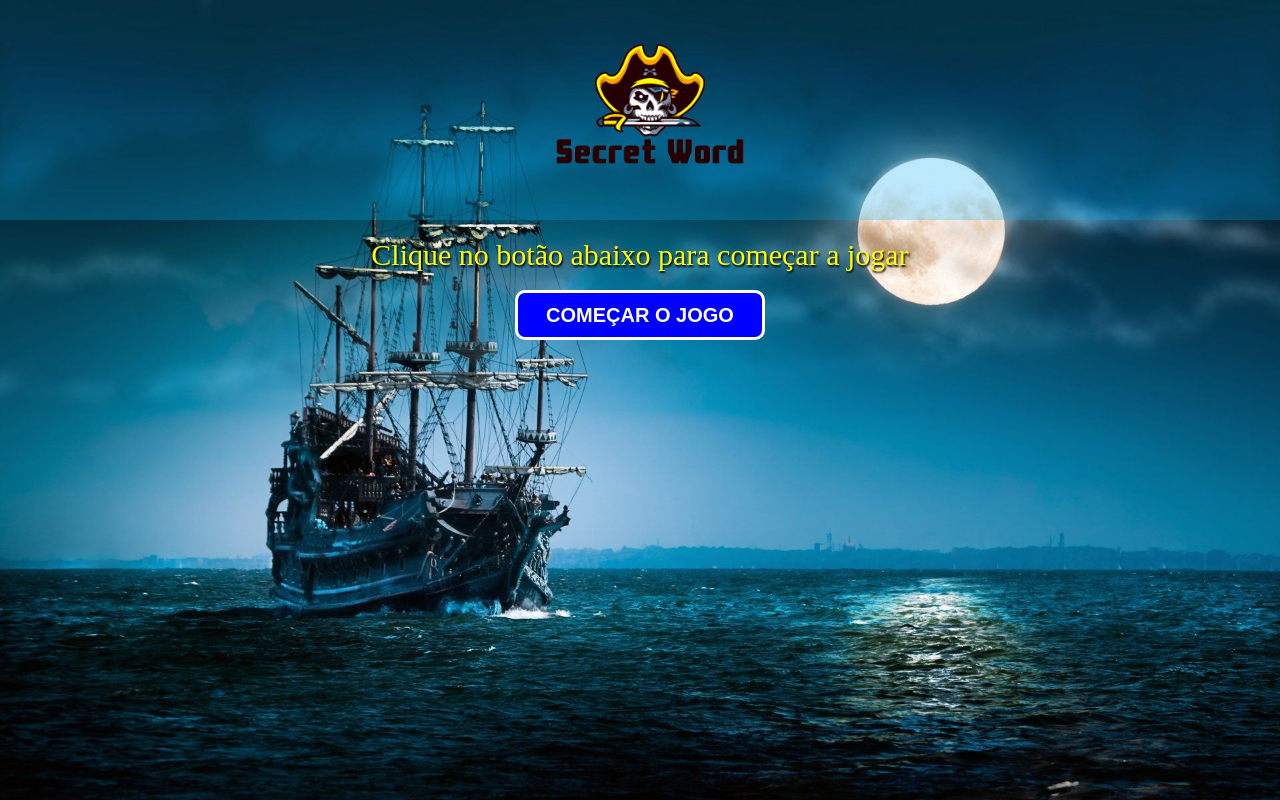
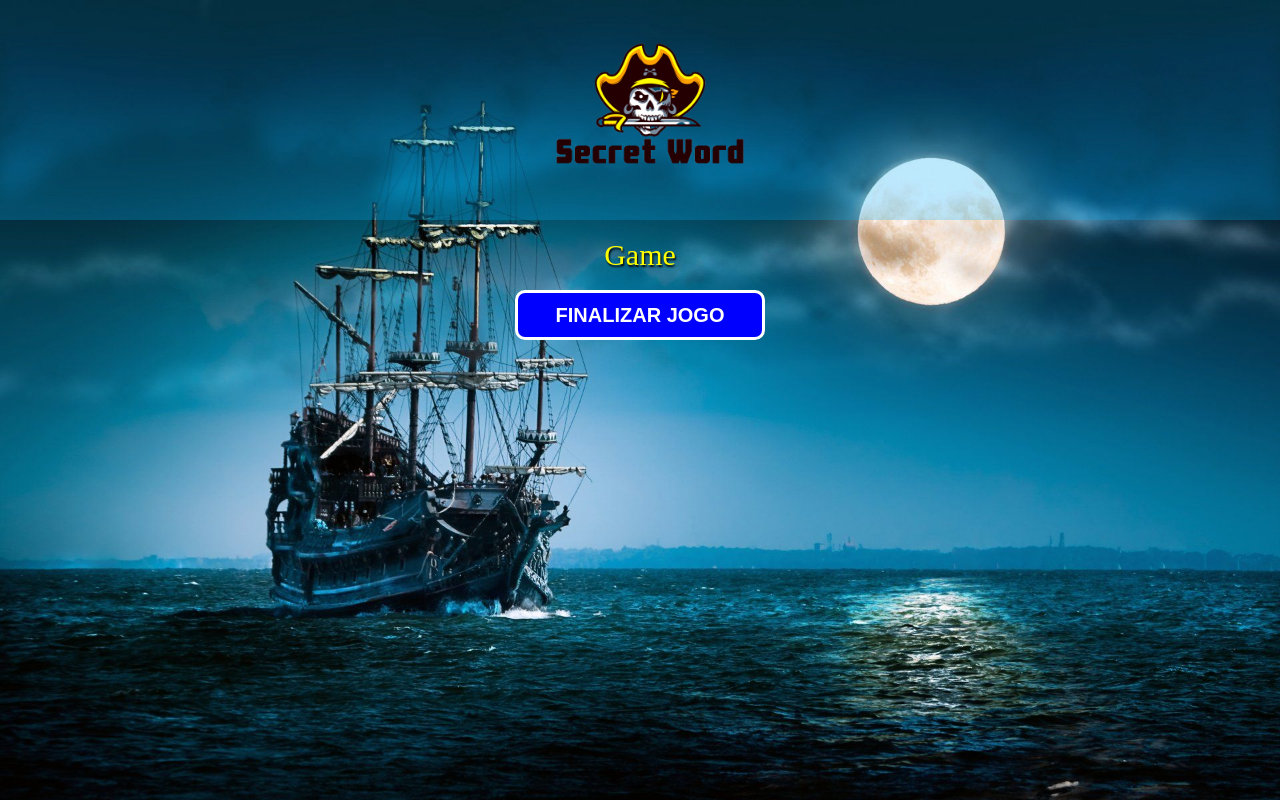
Before and after one commit to lucasroquesousa/secret-word, a React (Create React App) app: page / in a window 1280 px wide. Both pictures are taken after a click on the button "COMEÇAR O JOGO". Built offline with nearby package versions, Linux system fonts and the light colour scheme.

Commit message:
finalizando estilização dos componentes e criando as funcoes iniciais de estagios do jogo

```diff
--- a/src/App.js
+++ b/src/App.js
@@ -15,18 +15,34 @@ const stage = [
 ];
 
 function App() {
+  // iniciando o jogo na tela startScreen
   const [gameStage, setGameStage] = useState(stage[0].name);
 
+  // lista de palavras do jogo
   const [words] = useState(wordList);
-  console.log(words);
+
+  // start game do jogo
+  const startGame = () => {
+    setGameStage(stage[1].name);
+  };
+
+  // processo de entrada de letras
+  const verifiyLetter = () => {
+    setGameStage(stage[2].name);
+  };
+
+  // reiniciar o jogo
+  const retryGame = () => {
+    setGameStage(stage[0].name);
+  };
 
   return (
     <>
       <GlobalStyle />
       <Header />
-      {gameStage === "start" && <StartScreen />}
-      {gameStage === "game" && <Game />}
-      {gameStage === "end" && <EndGame />}
+      {gameStage === "start" && <StartScreen startGame={startGame} />}
+      {gameStage === "game" && <Game verifiyLetter={verifiyLetter} />}
+      {gameStage === "end" && <EndGame retryGame={retryGame} />}
     </>
   );
 }
--- a/src/components/End/index.jsx
+++ b/src/components/End/index.jsx
@@ -1,7 +1,12 @@
 import React from "react";
-
-const EndGame = () => {
-  return <div>index</div>;
+import { Container } from "./styles.module";
+const EndGame = ({ retryGame }) => {
+  return (
+    <Container>
+      <h2>Game Over</h2>
+      <button onClick={retryGame}>RESETAR JOGO</button>
+    </Container>
+  );
 };
 
 export default EndGame;
--- a/src/components/End/styles.module.js
+++ b/src/components/End/styles.module.js
@@ -0,0 +1,32 @@
+import styled from "styled-components";
+
+export const Container = styled.div`
+  display: flex;
+  flex-direction: column;
+  justify-content: center;
+  align-items: center;
+  gap: 20px;
+  padding: 20px;
+
+  h2 {
+    font-size: 30px;
+    text-shadow: 1px 2px 2px black;
+    color: yellow;
+  }
+  button {
+    width: 250px;
+    height: 50px;
+    color: white;
+    font-size: 20px;
+    font-weight: 700;
+    background-color: blue;
+    border-radius: 10px;
+    border: 3px solid white;
+    transition: 0.5s;
+    cursor: pointer;
+    :hover {
+      background-color: blueviolet;
+      color: yellowgreen;
+    }
+  }
+`;
--- a/src/components/Game/index.jsx
+++ b/src/components/Game/index.jsx
@@ -1,7 +1,15 @@
+// React imports
 import React from "react";
+// Css Imports
+import { Container } from "./styles.module";
 
-const Game = () => {
-  return <div>Game</div>;
+const Game = ({ verifiyLetter }) => {
+  return (
+    <Container>
+      <h2>Game</h2>
+      <button onClick={verifiyLetter}>FINALIZAR JOGO</button>
+    </Container>
+  );
 };
 
 export default Game;
--- a/src/components/Game/styles.module.js
+++ b/src/components/Game/styles.module.js
@@ -0,0 +1,32 @@
+import styled from "styled-components";
+
+export const Container = styled.div`
+  display: flex;
+  flex-direction: column;
+  justify-content: center;
+  align-items: center;
+  gap: 20px;
+  padding: 20px;
+
+  h2 {
+    font-size: 30px;
+    text-shadow: 1px 2px 2px black;
+    color: yellow;
+  }
+  button {
+    width: 250px;
+    height: 50px;
+    color: white;
+    font-size: 20px;
+    font-weight: 700;
+    background-color: blue;
+    border-radius: 10px;
+    border: 3px solid white;
+    transition: 0.5s;
+    cursor: pointer;
+    :hover {
+      background-color: blueviolet;
+      color: yellowgreen;
+    }
+  }
+`;
--- a/src/components/StartScreen/index.jsx
+++ b/src/components/StartScreen/index.jsx
@@ -1,10 +1,10 @@
 import React from "react";
 import { Container } from "./styles.modules";
-const StartScreen = () => {
+const StartScreen = ({ startGame }) => {
   return (
     <Container>
       <h2>Clique no botão abaixo para começar a jogar</h2>
-      <button>COMEÇAR O JOGO</button>
+      <button onClick={startGame}>COMEÇAR O JOGO</button>
     </Container>
   );
 };
```
